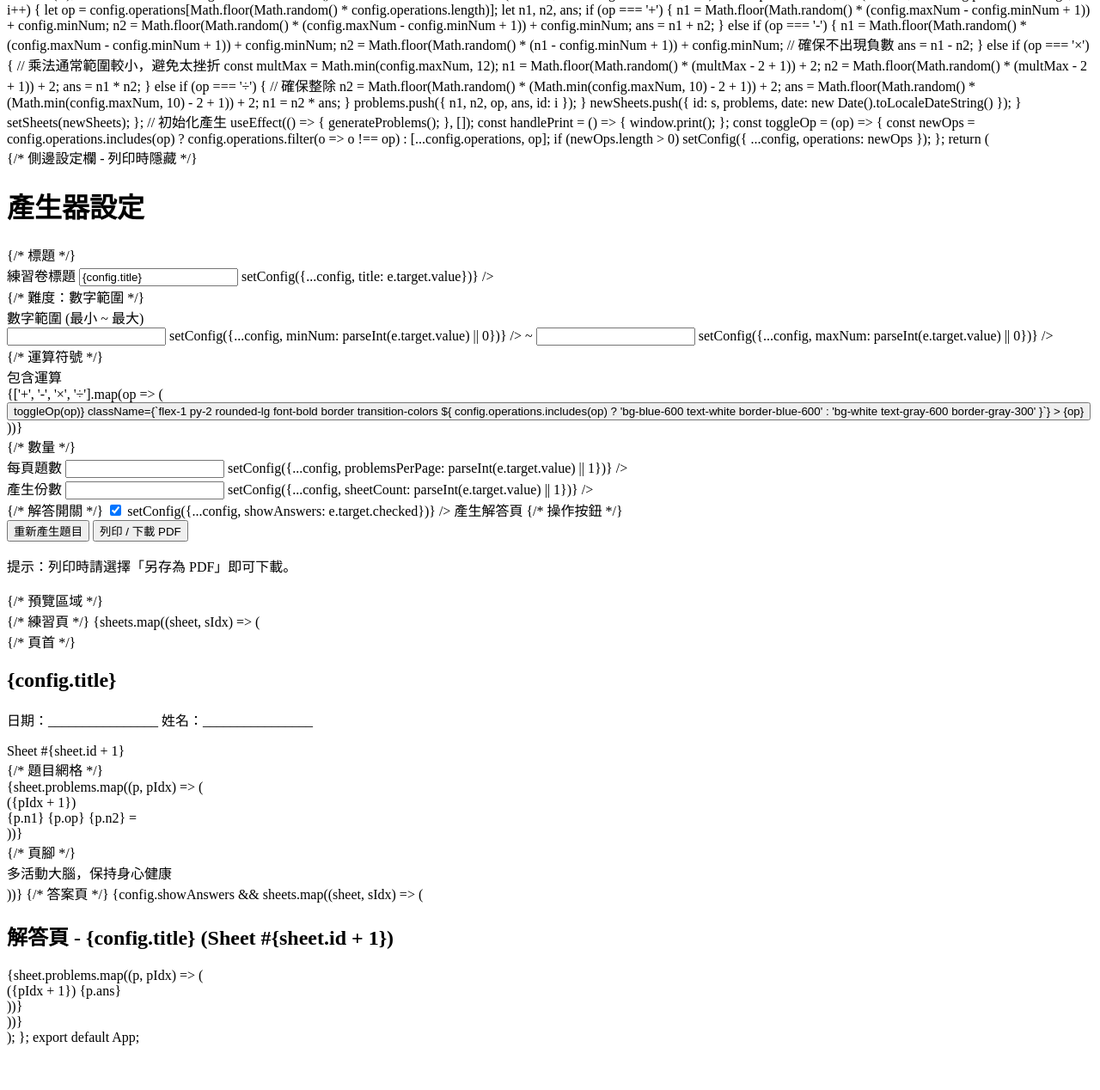
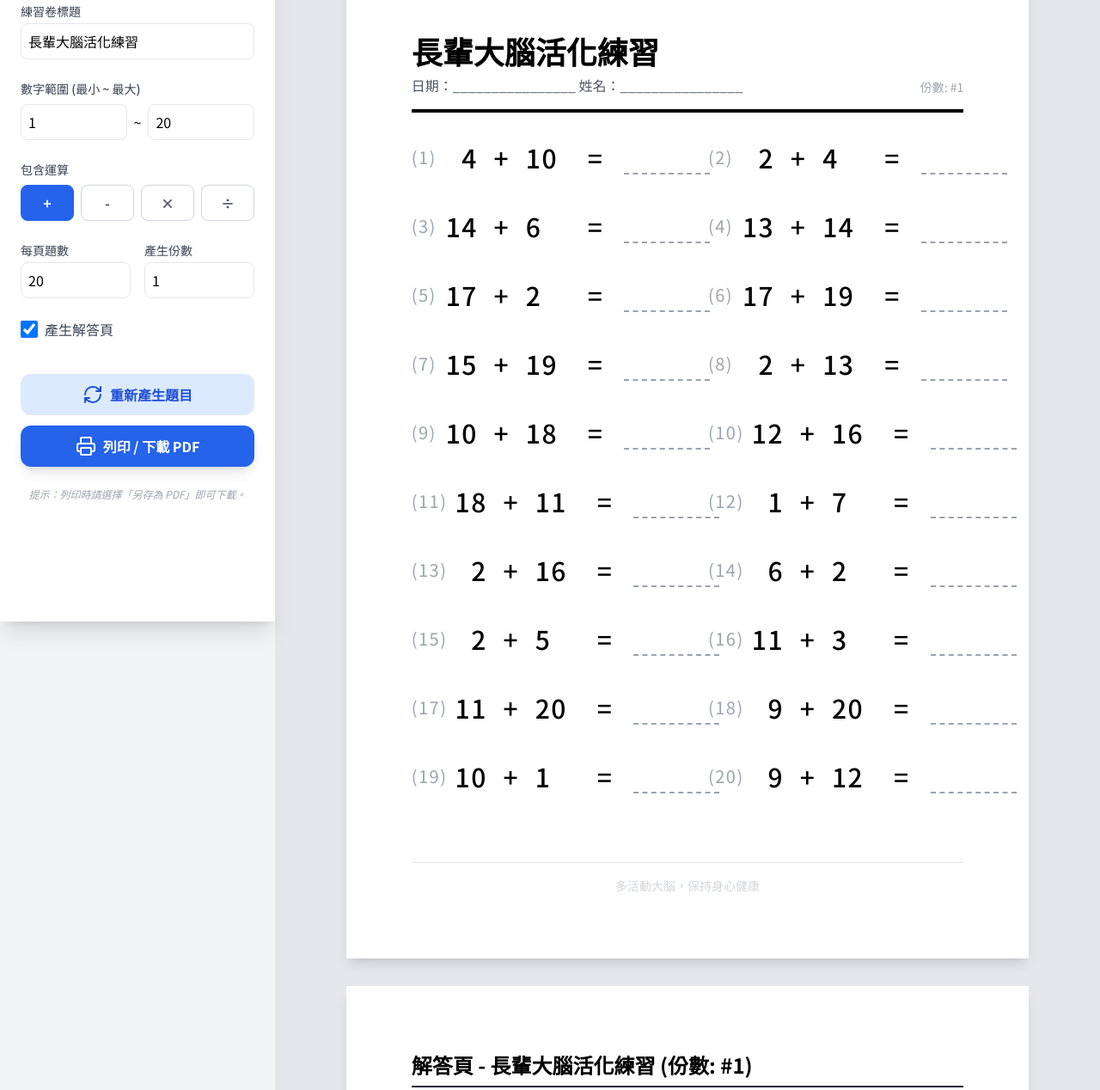
Before and after one commit to YIZHENHO/MATHPAPER, a plain HTML site: page index.html in a window 1280 px wide. Shown: the part 77-1345 px from the top of the page at 86% size. Before the commit the page ends 1301 px from the top, so only its background shows below. Drawn offline with nearby package versions, Linux system fonts and the light colour scheme.

Commit message:
Update index.html

```diff
--- a/index.html
+++ b/index.html
@@ -1,9 +1,143 @@
-import React, { useState, useEffect, useRef } from 'react';
-import { Printer, RefreshCw, Settings, CheckCircle2, ChevronRight, Hash } from 'lucide-react';
+<!DOCTYPE html>
+<html lang="zh-TW">
+<head>
+    <meta charset="UTF-8">
+    <meta name="viewport" content="width=device-width, initial-scale=1.0">
+    <title>長輩數學練習產生器</title>
+    <!-- Tailwind CSS CDN -->
+    <script src="https://cdn.tailwindcss.com"></script>
+    <!-- Lucide Icons CDN -->
+    <script src="https://unpkg.com/lucide@latest"></script>
+    <style>
+        @import url('https://fonts.googleapis.com/css2?family=Noto+Sans+TC:wght@400;500;700;900&display=swap');
 
-const App = () => {
-  // 狀態設定
-  const [config, setConfig] = useState({
+        body {
+            font-family: 'Noto Sans TC', sans-serif;
+        }
+
+        @media print {
+            .no-print {
+                display: none !important;
+            }
+            body {
+                background-color: white !important;
+                margin: 0;
+                padding: 0;
+            }
+            .sheet-page {
+                box-shadow: none !important;
+                margin: 0 !important;
+                padding: 15mm !important;
+                page-break-after: always;
+                width: 210mm !important;
+                height: 297mm !important;
+            }
+            @page {
+                size: A4;
+                margin: 0;
+            }
+        }
+
+        /* 隱藏 Chrome/Safari 的數字輸入箭頭 */
+        input::-webkit-outer-spin-button,
+        input::-webkit-inner-spin-button {
+            -webkit-appearance: none;
+            margin: 0;
+        }
+
+        .sheet-page {
+            width: 210mm;
+            min-height: 297mm;
+            box-sizing: border-box;
+        }
+
+        .answer-underline {
+            width: 100px;
+            height: 40px;
+            border-bottom: 2px dashed #9ca3af;
+        }
+    </style>
+</head>
+<body class="bg-gray-100 flex flex-col md:flex-row min-h-screen">
+
+    <!-- 側邊設定欄 (列印時隱藏) -->
+    <div class="no-print w-full md:w-80 bg-white shadow-xl p-6 z-10 overflow-y-auto max-h-screen sticky top-0">
+        <div class="flex items-center gap-2 mb-6">
+            <i data-lucide="settings" class="text-blue-600"></i>
+            <h1 class="text-2xl font-bold text-gray-800">產生器設定</h1>
+        </div>
+
+        <div class="space-y-6">
+            <!-- 標題 -->
+            <div>
+                <label class="block text-sm font-medium text-gray-700 mb-1">練習卷標題</label>
+                <input id="config-title" type="text" value="長輩大腦活化練習"
+                    class="w-full border rounded-lg p-2 focus:ring-2 focus:ring-blue-500 outline-none">
+            </div>
+
+            <!-- 難度：數字範圍 -->
+            <div>
+                <label class="block text-sm font-medium text-gray-700 mb-2">數字範圍 (最小 ~ 最大)</label>
+                <div class="flex items-center gap-2">
+                    <input id="config-minNum" type="number" value="1" class="w-1/2 border rounded-lg p-2">
+                    <span>~</span>
+                    <input id="config-maxNum" type="number" value="20" class="w-1/2 border rounded-lg p-2">
+                </div>
+            </div>
+
+            <!-- 運算符號 -->
+            <div>
+                <label class="block text-sm font-medium text-gray-700 mb-2">包含運算</label>
+                <div id="op-group" class="flex gap-2">
+                    <button data-op="+" class="op-btn flex-1 py-2 rounded-lg font-bold border bg-blue-600 text-white border-blue-600">+</button>
+                    <button data-op="-" class="op-btn flex-1 py-2 rounded-lg font-bold border bg-white text-gray-600 border-gray-300">-</button>
+                    <button data-op="×" class="op-btn flex-1 py-2 rounded-lg font-bold border bg-white text-gray-600 border-gray-300">×</button>
+                    <button data-op="÷" class="op-btn flex-1 py-2 rounded-lg font-bold border bg-white text-gray-600 border-gray-300">÷</button>
+                </div>
+            </div>
+
+            <!-- 數量設定 -->
+            <div class="grid grid-cols-2 gap-4">
+                <div>
+                    <label class="block text-sm font-medium text-gray-700 mb-1">每頁題數</label>
+                    <input id="config-problemsPerPage" type="number" value="20" class="w-full border rounded-lg p-2">
+                </div>
+                <div>
+                    <label class="block text-sm font-medium text-gray-700 mb-1">產生份數</label>
+                    <input id="config-sheetCount" type="number" value="1" class="w-full border rounded-lg p-2">
+                </div>
+            </div>
+
+            <!-- 解答開關 -->
+            <label class="flex items-center gap-2 cursor-pointer">
+                <input id="config-showAnswers" type="checkbox" checked class="w-5 h-5 text-blue-600 rounded">
+                <span class="text-gray-700 font-medium">產生解答頁</span>
+            </label>
+
+            <!-- 操作按鈕 -->
+            <div class="space-y-3 pt-4">
+                <button id="btn-generate" class="w-full bg-blue-100 text-blue-700 hover:bg-blue-200 font-bold py-3 rounded-xl flex items-center justify-center gap-2 transition-all">
+                    <i data-lucide="refresh-cw" size="20"></i> 重新產生題目
+                </button>
+                <button onclick="window.print()" class="w-full bg-blue-600 text-white hover:bg-blue-700 font-bold py-3 rounded-xl flex items-center justify-center gap-2 shadow-lg transition-all">
+                    <i data-lucide="printer" size="20"></i> 列印 / 下載 PDF
+                </button>
+            </div>
+
+            <p class="text-xs text-gray-400 text-center mt-4 italic">
+                提示：列印時請選擇「另存為 PDF」即可下載。
+            </p>
+        </div>
+    </div>
+
+    <!-- 預覽區域 -->
+    <div id="preview-area" class="flex-1 p-4 md:p-10 overflow-y-auto bg-gray-200 flex flex-col items-center space-y-8">
+        <!-- 內容將由 JS 動態產生 -->
+    </div>
+
+    <script>
+        // 設定與資料狀態
+        let config = {
             minNum: 1,
             maxNum: 20,
             operations: ['+'],
@@ -11,14 +145,56 @@ const App = () => {
             sheetCount: 1,
             showAnswers: true,
             title: "長輩大腦活化練習"
+        };
+
+        let sheets = [];
+
+        // 初始化運算按鈕點擊事件
+        document.querySelectorAll('.op-btn').forEach(btn => {
+            btn.addEventListener('click', () => {
+                const op = btn.getAttribute('data-op');
+                if (config.operations.includes(op)) {
+                    if (config.operations.length > 1) {
+                        config.operations = config.operations.filter(o => o !== op);
+                        btn.classList.replace('bg-blue-600', 'bg-white');
+                        btn.classList.replace('text-white', 'text-gray-600');
+                        btn.classList.replace('border-blue-600', 'border-gray-300');
+                    }
+                } else {
+                    config.operations.push(op);
+                    btn.classList.replace('bg-white', 'bg-blue-600');
+                    btn.classList.replace('text-gray-600', 'text-white');
+                    btn.classList.replace('border-gray-300', 'border-blue-600');
+                }
+                generateAndRender();
+            });
         });
 
-  const [sheets, setSheets] = useState([]);
+        // 綁定輸入更新
+        const syncInput = (id, key, isInt = true) => {
+            const el = document.getElementById(id);
+            el.addEventListener('input', (e) => {
+                config[key] = isInt ? (parseInt(e.target.value) || 0) : e.target.value;
+                generateAndRender();
+            });
+        };
+
+        syncInput('config-title', 'title', false);
+        syncInput('config-minNum', 'minNum');
+        syncInput('config-maxNum', 'maxNum');
+        syncInput('config-problemsPerPage', 'problemsPerPage');
+        syncInput('config-sheetCount', 'sheetCount');
+
+        document.getElementById('config-showAnswers').addEventListener('change', (e) => {
+            config.showAnswers = e.target.checked;
+            renderAll();
+        });
+
+        document.getElementById('btn-generate').addEventListener('click', generateAndRender);
 
         // 產生題目邏輯
-  const generateProblems = () => {
-    const newSheets = [];
-
+        function generateProblems() {
+            sheets = [];
             for (let s = 0; s < config.sheetCount; s++) {
                 const problems = [];
                 for (let i = 0; i < config.problemsPerPage; i++) {
@@ -31,242 +207,103 @@ const App = () => {
                         ans = n1 + n2;
                     } else if (op === '-') {
                         n1 = Math.floor(Math.random() * (config.maxNum - config.minNum + 1)) + config.minNum;
-          n2 = Math.floor(Math.random() * (n1 - config.minNum + 1)) + config.minNum; // 確保不出現負數
+                        n2 = Math.floor(Math.random() * (n1 - config.minNum + 1)) + config.minNum;
                         ans = n1 - n2;
                     } else if (op === '×') {
-          // 乘法通常範圍較小，避免太挫折
                         const multMax = Math.min(config.maxNum, 12);
                         n1 = Math.floor(Math.random() * (multMax - 2 + 1)) + 2;
                         n2 = Math.floor(Math.random() * (multMax - 2 + 1)) + 2;
                         ans = n1 * n2;
                     } else if (op === '÷') {
-          // 確保整除
                         n2 = Math.floor(Math.random() * (Math.min(config.maxNum, 10) - 2 + 1)) + 2;
                         ans = Math.floor(Math.random() * (Math.min(config.maxNum, 10) - 2 + 1)) + 2;
                         n1 = n2 * ans;
                     }
+                    problems.push({ n1, n2, op, ans });
+                }
+                sheets.push({ id: s, problems });
+            }
+        }
 
-        problems.push({ n1, n2, op, ans, id: i });
-      }
-      newSheets.push({ id: s, problems, date: new Date().toLocaleDateString() });
-    }
-    setSheets(newSheets);
-  };
+        // 渲染 HTML
+        function renderAll() {
+            const container = document.getElementById('preview-area');
+            container.innerHTML = '';
 
-  // 初始化產生
-  useEffect(() => {
-    generateProblems();
-  }, []);
+            // 渲染練習頁
+            sheets.forEach((sheet, idx) => {
+                const page = document.createElement('div');
+                page.className = 'sheet-page bg-white shadow-lg p-[20mm]';
 
-  const handlePrint = () => {
-    window.print();
-  };
-
-  const toggleOp = (op) => {
-    const newOps = config.operations.includes(op)
-      ? config.operations.filter(o => o !== op)
-      : [...config.operations, op];
-    if (newOps.length > 0) setConfig({ ...config, operations: newOps });
-  };
-
-  return (
-    <div className="min-h-screen bg-gray-100 flex flex-col md:flex-row font-sans">
-      {/* 側邊設定欄 - 列印時隱藏 */}
-      <div className="w-full md:w-80 bg-white shadow-xl p-6 z-10 print:hidden overflow-y-auto max-h-screen sticky top-0">
-        <div className="flex items-center gap-2 mb-6">
-          <Settings className="text-blue-600" />
-          <h1 className="text-2xl font-bold text-gray-800">產生器設定</h1>
-        </div>
-
-        <div className="space-y-6">
-          {/* 標題 */}
-          <div>
-            <label className="block text-sm font-medium text-gray-700 mb-1">練習卷標題</label>
-            <input
-              type="text"
-              className="w-full border rounded-lg p-2 focus:ring-2 focus:ring-blue-500"
-              value={config.title}
-              onChange={(e) => setConfig({...config, title: e.target.value})}
-            />
-          </div>
-
-          {/* 難度：數字範圍 */}
-          <div>
-            <label className="block text-sm font-medium text-gray-700 mb-2">數字範圍 (最小 ~ 最大)</label>
-            <div className="flex items-center gap-2">
-              <input
-                type="number"
-                className="w-1/2 border rounded-lg p-2"
-                value={config.minNum}
-                onChange={(e) => setConfig({...config, minNum: parseInt(e.target.value) || 0})}
-              />
-              <span>~</span>
-              <input
-                type="number"
-                className="w-1/2 border rounded-lg p-2"
-                value={config.maxNum}
-                onChange={(e) => setConfig({...config, maxNum: parseInt(e.target.value) || 0})}
-              />
+                let problemsHtml = sheet.problems.map((p, pIdx) => `
+                    <div class="flex items-center text-3xl font-medium tracking-wider">
+                        <span class="w-10 text-xl text-gray-400 font-normal">(${pIdx + 1})</span>
+                        <div class="flex items-center gap-4">
+                            <span class="w-12 text-right">${p.n1}</span>
+                            <span class="w-6 text-center">${p.op}</span>
+                            <span class="w-12 text-left">${p.n2}</span>
+                            <span class="mx-2">=</span>
+                            <div class="answer-underline"></div>
                         </div>
                     </div>
+                `).join('');
 
-          {/* 運算符號 */}
+                page.innerHTML = `
+                    <div class="border-b-4 border-black pb-4 mb-8 flex justify-between items-end">
                         <div>
-            <label className="block text-sm font-medium text-gray-700 mb-2">包含運算</label>
-            <div className="flex gap-2">
-              {['+', '-', '×', '÷'].map(op => (
-                <button
-                  key={op}
-                  onClick={() => toggleOp(op)}
-                  className={`flex-1 py-2 rounded-lg font-bold border transition-colors ${
-                    config.operations.includes(op)
-                    ? 'bg-blue-600 text-white border-blue-600'
-                    : 'bg-white text-gray-600 border-gray-300'
-                  }`}
-                >
-                  {op}
-                </button>
-              ))}
+                            <h2 class="text-4xl font-black mb-2">${config.title}</h2>
+                            <p class="text-gray-600">日期：________________  姓名：________________</p>
                         </div>
+                        <div class="text-right text-sm text-gray-400">份數: #${sheet.id + 1}</div>
                     </div>
-
-          {/* 數量 */}
-          <div className="grid grid-cols-2 gap-4">
-            <div>
-              <label className="block text-sm font-medium text-gray-700 mb-1">每頁題數</label>
-              <input
-                type="number"
-                className="w-full border rounded-lg p-2"
-                value={config.problemsPerPage}
-                onChange={(e) => setConfig({...config, problemsPerPage: parseInt(e.target.value) || 1})}
-              />
+                    <div class="grid grid-cols-2 gap-y-10 gap-x-12">
+                        ${problemsHtml}
                     </div>
-            <div>
-              <label className="block text-sm font-medium text-gray-700 mb-1">產生份數</label>
-              <input
-                type="number"
-                className="w-full border rounded-lg p-2"
-                value={config.sheetCount}
-                onChange={(e) => setConfig({...config, sheetCount: parseInt(e.target.value) || 1})}
-              />
-            </div>
-          </div>
-
-          {/* 解答開關 */}
-          <label className="flex items-center gap-2 cursor-pointer">
-            <input
-              type="checkbox"
-              className="w-5 h-5 text-blue-600 rounded"
-              checked={config.showAnswers}
-              onChange={(e) => setConfig({...config, showAnswers: e.target.checked})}
-            />
-            <span className="text-gray-700 font-medium">產生解答頁</span>
-          </label>
-
-          {/* 操作按鈕 */}
-          <div className="space-y-3 pt-4">
-            <button
-              onClick={generateProblems}
-              className="w-full bg-blue-100 text-blue-700 hover:bg-blue-200 font-bold py-3 rounded-xl flex items-center justify-center gap-2 transition-all"
-            >
-              <RefreshCw size={20} /> 重新產生題目
-            </button>
-            <button
-              onClick={handlePrint}
-              className="w-full bg-blue-600 text-white hover:bg-blue-700 font-bold py-3 rounded-xl flex items-center justify-center gap-2 shadow-lg transition-all"
-            >
-              <Printer size={20} /> 列印 / 下載 PDF
-            </button>
-          </div>
-
-          <p className="text-xs text-gray-400 text-center mt-4 italic">
-            提示：列印時請選擇「另存為 PDF」即可下載。
-          </p>
-        </div>
-      </div>
-
-      {/* 預覽區域 */}
-      <div className="flex-1 p-4 md:p-10 overflow-y-auto bg-gray-200">
-        <div className="max-w-[210mm] mx-auto space-y-8">
-          {/* 練習頁 */}
-          {sheets.map((sheet, sIdx) => (
-            <div
-              key={`sheet-${sheet.id}`}
-              className="bg-white shadow-lg mx-auto p-[20mm] box-border print:shadow-none print:m-0 print:p-[15mm] sheet-page"
-              style={{ width: '210mm', minHeight: '297mm', pageBreakAfter: 'always' }}
-            >
-              {/* 頁首 */}
-              <div className="border-b-4 border-black pb-4 mb-8 flex justify-between items-end">
-                <div>
-                  <h2 className="text-4xl font-black mb-2">{config.title}</h2>
-                  <p className="text-gray-600">日期：________________  姓名：________________</p>
-                </div>
-                <div className="text-right text-sm text-gray-400">
-                  Sheet #{sheet.id + 1}
-                </div>
-              </div>
-
-              {/* 題目網格 */}
-              <div className="grid grid-cols-2 gap-y-10 gap-x-12">
-                {sheet.problems.map((p, pIdx) => (
-                  <div key={p.id} className="flex items-center text-3xl font-medium tracking-wider">
-                    <span className="w-10 text-xl text-gray-400 font-normal">({pIdx + 1})</span>
-                    <div className="flex items-center gap-4">
-                      <span className="w-12 text-right">{p.n1}</span>
-                      <span className="w-6 text-center">{p.op}</span>
-                      <span className="w-12 text-left">{p.n2}</span>
-                      <span className="mx-2">=</span>
-                      <div className="w-24 h-12 border-b-2 border-dashed border-gray-400"></div>
-                    </div>
-                  </div>
-                ))}
-              </div>
-
-              {/* 頁腳 */}
-              <div className="mt-20 text-center text-gray-300 border-t pt-4 text-sm">
+                    <div class="mt-20 text-center text-gray-300 border-t pt-4 text-sm">
                         多活動大腦，保持身心健康
                     </div>
+                `;
+                container.appendChild(page);
+            });
+
+            // 渲染答案頁
+            if (config.showAnswers) {
+                sheets.forEach((sheet, idx) => {
+                    const ansPage = document.createElement('div');
+                    ansPage.className = 'sheet-page bg-white shadow-lg p-[20mm]';
+
+                    let ansHtml = sheet.problems.map((p, pIdx) => `
+                        <div class="border p-3 rounded text-xl flex justify-between bg-gray-50">
+                            <span class="text-gray-400 text-sm">(${pIdx + 1})</span>
+                            <span class="font-bold text-blue-700">${p.ans}</span>
                         </div>
-          ))}
+                    `).join('');
 
-          {/* 答案頁 */}
-          {config.showAnswers && sheets.map((sheet, sIdx) => (
-            <div
-              key={`ans-${sheet.id}`}
-              className="bg-white shadow-lg mx-auto p-[20mm] box-border print:shadow-none print:m-0 print:p-[15mm] sheet-page"
-              style={{ width: '210mm', minHeight: '297mm', pageBreakAfter: sIdx === sheets.length - 1 ? 'auto' : 'always' }}
-            >
-              <div className="border-b-2 border-gray-800 pb-2 mb-8">
-                <h2 className="text-2xl font-bold">解答頁 - {config.title} (Sheet #{sheet.id + 1})</h2>
+                    ansPage.innerHTML = `
+                        <div class="border-b-2 border-gray-800 pb-2 mb-8">
+                            <h2 class="text-2xl font-bold">解答頁 - ${config.title} (份數: #${sheet.id + 1})</h2>
                         </div>
+                        <div class="grid grid-cols-4 gap-4">
+                            ${ansHtml}
+                        </div>
+                    `;
+                    container.appendChild(ansPage);
+                });
+            }
 
-              <div className="grid grid-cols-4 gap-6">
-                {sheet.problems.map((p, pIdx) => (
-                  <div key={`ans-item-${p.id}`} className="border p-3 rounded text-xl flex justify-between bg-gray-50">
-                    <span className="text-gray-400 text-sm">({pIdx + 1})</span>
-                    <span className="font-bold text-blue-700">{p.ans}</span>
-                  </div>
-                ))}
-              </div>
-            </div>
-          ))}
-        </div>
-      </div>
+            // 重新初始化圖標
+            lucide.createIcons();
+        }
 
-      <style>{`
-        @media print {
-          body { margin: 0; background: white; }
-          .sheet-page { margin: 0 !important; box-shadow: none !important; }
-          @page { size: A4; margin: 0; }
+        function generateAndRender() {
+            generateProblems();
+            renderAll();
         }
-        input::-webkit-outer-spin-button,
-        input::-webkit-inner-spin-button {
-          -webkit-appearance: none;
-          margin: 0;
-        }
-      `}</style>
-    </div>
-  );
+
+        // 初始執行
+        window.onload = () => {
+            generateAndRender();
         };
-
-export default App;
+    </script>
+</body>
+</html>
```
Lines whose indentation alone changed are shown as unchanged.
